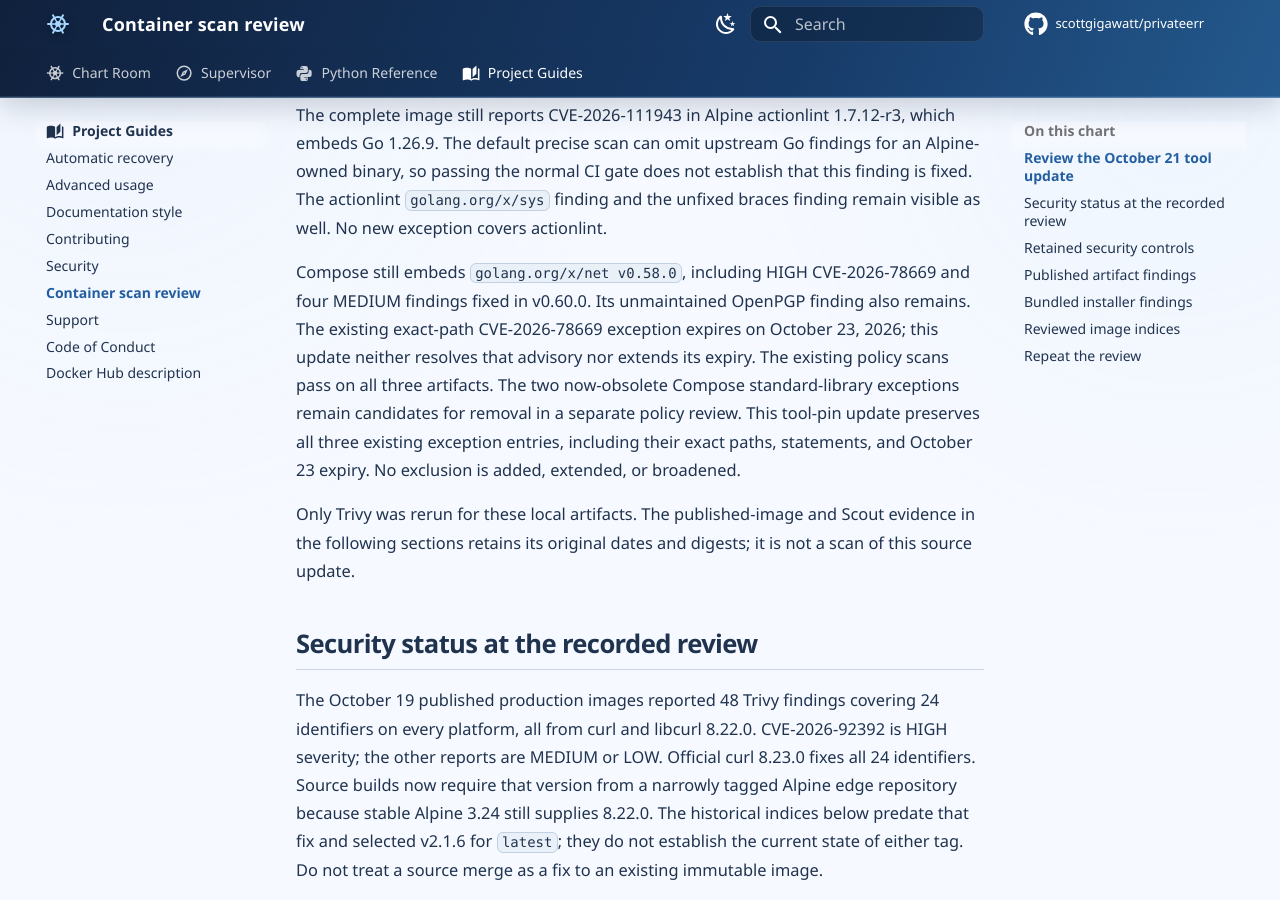
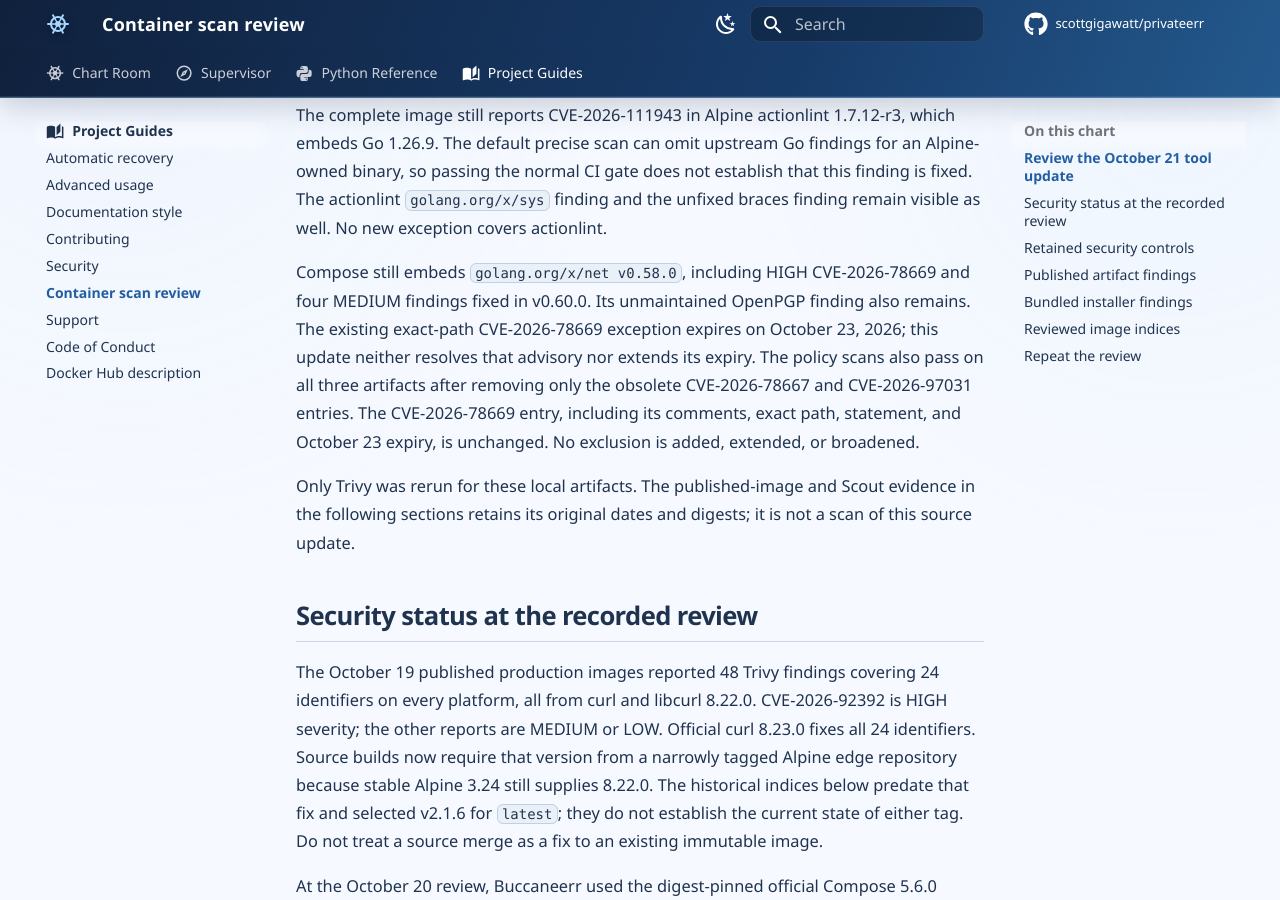
Before and after one commit to scottgigawatt/privateerr, an MkDocs documentation site: the page built from docs/container-scan-review.md, in a window 1280 px wide and 900 px high, scrolled down 1547 px. Built offline with MkDocs 1.6.1 and Material for MkDocs 9.7.7, drawn with Linux system fonts in a browser that asks for light colours; comment, search, counter and statistics services are not loaded.

Commit message:
Remove the two fixed Compose scan exceptions

```diff
--- a/docs/container-scan-review.md
+++ b/docs/container-scan-review.md
@@ -18,7 +18,7 @@
 
 The complete image still reports CVE-2026-111943 in Alpine actionlint 1.7.12-r3, which embeds Go 1.26.9. The default precise scan can omit upstream Go findings for an Alpine-owned binary, so passing the normal CI gate does not establish that this finding is fixed. The actionlint `golang.org/x/sys` finding and the unfixed braces finding remain visible as well. No new exception covers actionlint.
 
-Compose still embeds `golang.org/x/net v0.58.0`, including HIGH CVE-2026-78669 and four MEDIUM findings fixed in v0.60.0. Its unmaintained OpenPGP finding also remains. The existing exact-path CVE-2026-78669 exception expires on October 23, 2026; this update neither resolves that advisory nor extends its expiry. The existing policy scans pass on all three artifacts. The two now-obsolete Compose standard-library exceptions remain candidates for removal in a separate policy review. This tool-pin update preserves all three existing exception entries, including their exact paths, statements, and October 23 expiry. No exclusion is added, extended, or broadened.
+Compose still embeds `golang.org/x/net v0.58.0`, including HIGH CVE-2026-78669 and four MEDIUM findings fixed in v0.60.0. Its unmaintained OpenPGP finding also remains. The existing exact-path CVE-2026-78669 exception expires on October 23, 2026; this update neither resolves that advisory nor extends its expiry. The policy scans also pass on all three artifacts after removing only the obsolete CVE-2026-78667 and CVE-2026-97031 entries. The CVE-2026-78669 entry, including its comments, exact path, statement, and October 23 expiry, is unchanged. No exclusion is added, extended, or broadened.
 
 Only Trivy was rerun for these local artifacts. The published-image and Scout evidence in the following sections retains its original dates and digests; it is not a scan of this source update.
 
```
Also changed, not shown: .trivyignore.yaml (+0 -28 lines).
